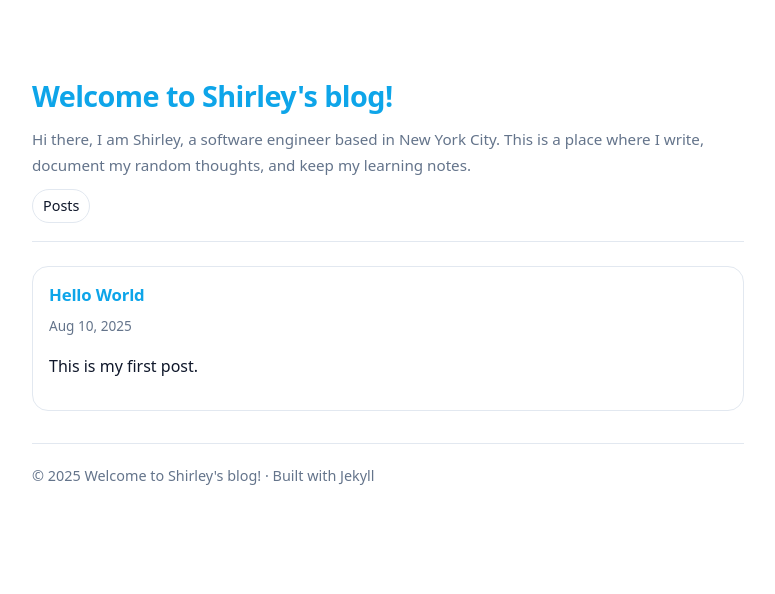
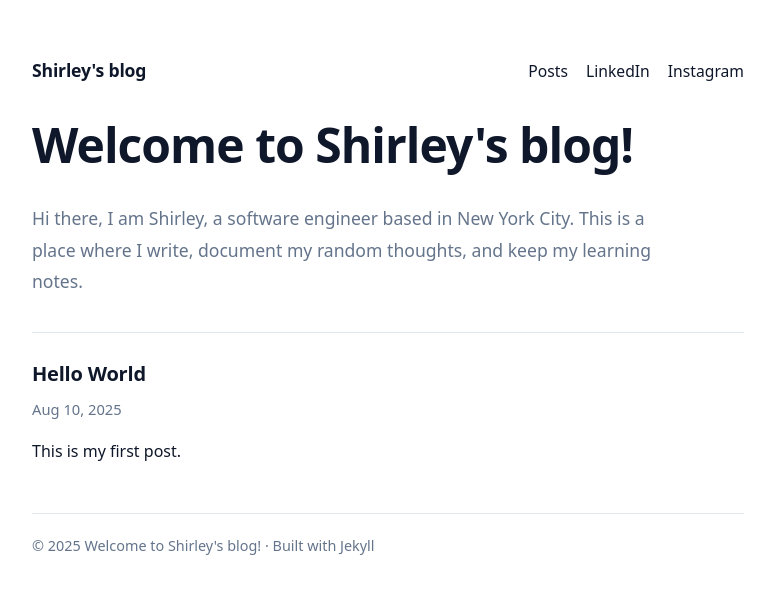
Before and after one commit to Shirleyxxy/shirleyxxy.github.io, a Jekyll site: the page built from index.md, in a window 1280 px wide. Shown: the top 594 px of the page, without its empty margins (252-1027 px from the left). Built offline with Jekyll 4.4.1, drawn with Linux system fonts in a browser that asks for light colours.

Commit message:
update style; fix social links

```diff
--- a/_config.yml
+++ b/_config.yml
@@ -16,6 +16,8 @@ defaults:
 author:
   name: "Shirley Xu"
 
+brand: "Shirley's blog"
+
 # These URLs will be picked up by jekyll-seo-tag for rich cards
 social:
   name: "Shirley"
--- a/_layouts/default.html
+++ b/_layouts/default.html
@@ -12,15 +12,21 @@
 <body>
   <div class="container">
     <header class="site">
-      <div class="site-title"><a href="{{ '/' | relative_url }}">{{ site.title }}</a></div>
-      <div class="site-desc">{{ site.description }}</div>
-      <nav class="top">
+    <div class="topbar">
+        <div class="brand">
+            <a href="{{ '/' | relative_url }}">{{ site.brand | default: site.title }}</a>
+        </div>
+        <nav class="main-nav">
         <a href="{{ '/posts/' | relative_url }}">Posts</a>
-        <!-- Optional: add socials
-        <a href="https://www.linkedin.com/in/shirleyxxy/" target="_blank" rel="me noopener">LinkedIn</a>
+        <a href="https://www.linkedin.com/in/shirleyxxy" target="_blank" rel="me noopener">LinkedIn</a>
         <a href="https://www.instagram.com/wakeupshirleyy/" target="_blank" rel="me noopener">Instagram</a>
-        -->
-      </nav>
+        </nav>
+    </div>
+
+    <div class="hero">
+        <h1 class="hero-title">{{ site.title }}</h1>
+        <p class="hero-desc">{{ site.description }}</p>
+    </div>
     </header>
     <main>
       {{ content }}
--- a/assets/css/main.css
+++ b/assets/css/main.css
@@ -8,17 +8,49 @@
 html,body{height:100%}
 body{margin:0;background:var(--bg);color:var(--fg);font:16px/1.7 system-ui,-apple-system,Segoe UI,Roboto,Helvetica,Arial}
 .container{max-width:var(--maxw);margin:0 auto;padding:24px}
-a{color:var(--link);text-decoration:none}
-a:hover{text-decoration:underline}
-header.site{padding:48px 0 18px;border-bottom:1px solid var(--border);margin-bottom:24px}
-.site-title{font-weight:700;letter-spacing:-.02em;font-size:clamp(1.4rem,5vw,1.8rem)}
-.site-desc{color:var(--muted);font-size:.95rem;margin-top:6px}
-nav.top{margin-top:10px;display:flex;gap:12px;flex-wrap:wrap}
-nav.top a{color:inherit;border:1px solid var(--border);padding:4px 10px;border-radius:999px;font-size:.9rem}
-.post-list{list-style:none;padding:0;margin:0;display:grid;gap:12px}
-.post-item{border:1px solid var(--border);border-radius:16px;padding:14px 16px}
-.post-item h2{margin:0 0 4px 0;font-size:1.05rem;letter-spacing:-.01em}
-.post-meta{color:var(--muted);font-size:.85rem}
+a{color:inherit; text-decoration-color: currentColor; text-decoration-thickness: .06em;}
+a:hover{ text-decoration: underline; text-underline-offset: 3px; }
+.site-title a { color: inherit; text-decoration: none; }
+.post-item h2 a { color: inherit; text-decoration: none; }
+.post-item h2 a:hover { text-decoration: underline; }
+/* Header/hero rhythm */
+header.site { padding: 32px 0 16px; border-bottom: 1px solid var(--border); margin-bottom: 24px; }
+.topbar { margin-bottom: 10px; }
+.hero-title { margin: 12px 0 10px; }
+.hero-desc { line-height: 1.8; }
+/* Top bar */
+.topbar{
+  display:flex; align-items:center; justify-content:space-between; gap:16px;
+  margin-bottom: 18px;
+}
+.brand a{
+  font-weight:700; letter-spacing:-.01em; text-decoration:none; color:inherit;
+  font-size: 1.1rem;
+}
+
+/* Main nav (right side) */
+.main-nav{ display:flex; gap:18px; }
+.main-nav a{ color:inherit; text-decoration:none; font-size:.98rem; }
+.main-nav a:hover{ text-decoration:underline; text-underline-offset:3px; }
+
+/* Hero */
+.hero-title{
+  font-size: clamp(2rem, 6vw, 3rem);
+  font-weight: 800;
+  letter-spacing: -0.02em;
+  margin: 0 0 8px;
+}
+.hero-desc{
+  color: var(--muted);
+  font-size: 1.1rem;
+  max-width: 62ch;
+}
+/* Post list: simple, flat list */
+.post-list { list-style: none; padding: 0; margin: 24px 0 0; display: grid; gap: 28px; }
+.post-item { border: none; padding: 0; border-radius: 0; }
+.post-item + .post-item { border-top: 1px solid var(--border); padding-top: 24px; }
+.post-item h2 { margin: 0 0 6px; font-size: 1.25rem; font-weight: 700; letter-spacing: -0.01em; }
+.post-meta { color: var(--muted); font-size: .92rem; margin-bottom: 6px; }
 article.post h1{font-size:clamp(1.6rem,5vw,2.2rem);letter-spacing:-.02em;margin:.2em 0 .4em}
 article.post{font-size:1.02rem}
 article.post img{max-width:100%;height:auto}
```
